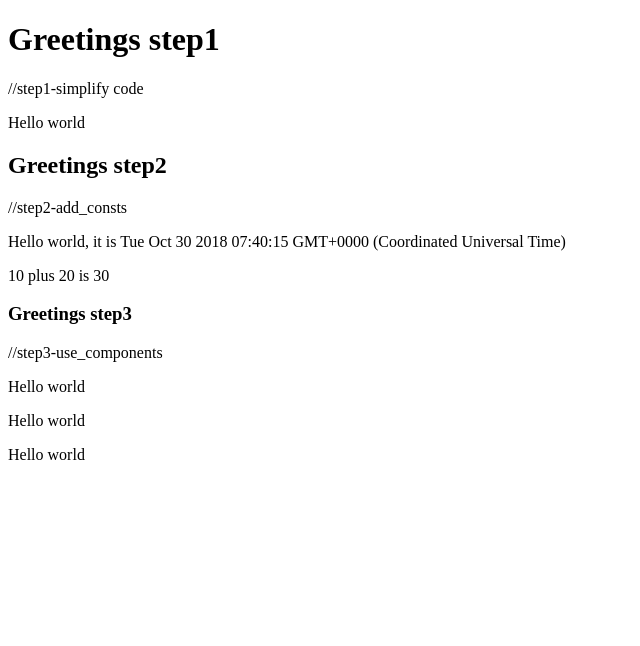
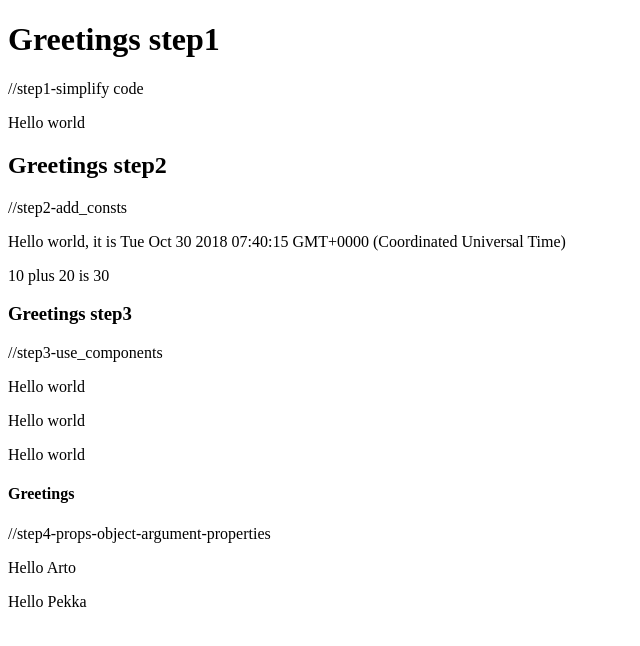
Before and after one commit to vaaPo/fullstackopen_homeworks, a React (Create React App) app in the folder osa1_doc/osa1/: page / in a window 1280 px wide. Shown: the top 646 px of the page, without its empty margins (0-640 px from the left). Built offline with nearby package versions, Linux system fonts and the light colour scheme.

Commit message:
//step4-props-object-argument-properties

```diff
--- a/osa1_doc/osa1/src/index.js
+++ b/osa1_doc/osa1/src/index.js
@@ -15,8 +15,17 @@ const Hello = () => {
     )
 }
 
+//step4-props-object-argument-properties
+const Hello_w_props = (props) => {
+    return (
+      <div>
+        <p>Hello {props.name}</p>
+      </div>
+    )
+  }
 
-//step4-user_components in App2
+
+//step3-user_components in App
 const App = () => {
     const now = new Date() //step2-add_consts
     const a = 10           //step2-add_consts
@@ -38,6 +47,12 @@ const App = () => {
                     <Hello />
                     <Hello />
                     <Hello />
+                    <div id="step4">
+                        <h4>Greetings</h4>
+                        //step4-props-object-argument-properties
+                        <Hello_w_props name="Arto" />
+                        <Hello_w_props name="Pekka" />
+                    </div>
                 </div>
             </div>
         </div>
```
